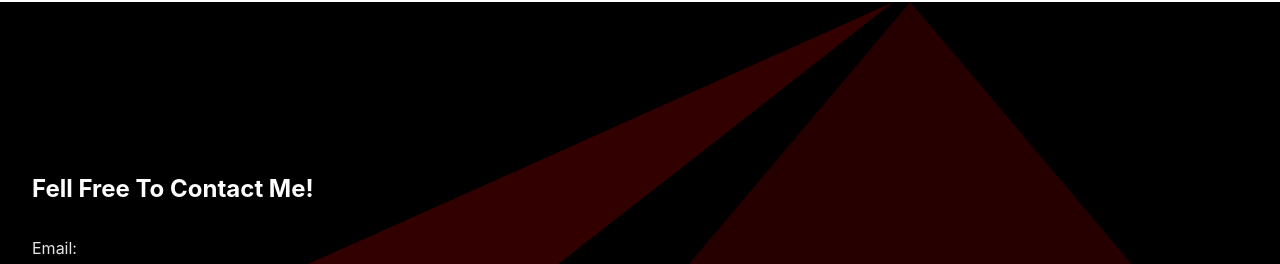
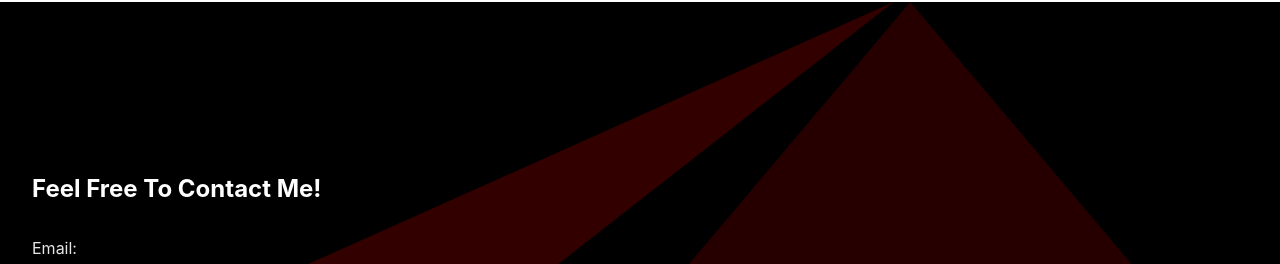
Before and after one commit to jakobyousrii/myPortfolio, a React (Create React App) app: page / in a window 1280 px wide. Shown: the part 3876-4140 px from the top of the page. Built offline with nearby package versions, Linux system fonts and the light colour scheme.

Commit message:
Update ContactForm.js

```diff
--- a/src/components/Main/Contact/ContactForm.js
+++ b/src/components/Main/Contact/ContactForm.js
@@ -45,7 +45,7 @@ const ContactForm = (props) => {
     return (
         <Fragment>
             <form onSubmit={onSubmitHandler} className={classes.contactForm}>
-                <h2>Fell Free To Contact Me!</h2>
+                <h2>Feel Free To Contact Me!</h2>
                 <div>
                     <label>Email:</label>
                     <input className={emailMessage} value={emailValue} onChange={emailOnChangeHandler} onBlur={emailOnBlur} type="email" placeholder="enter your email..." />
```
